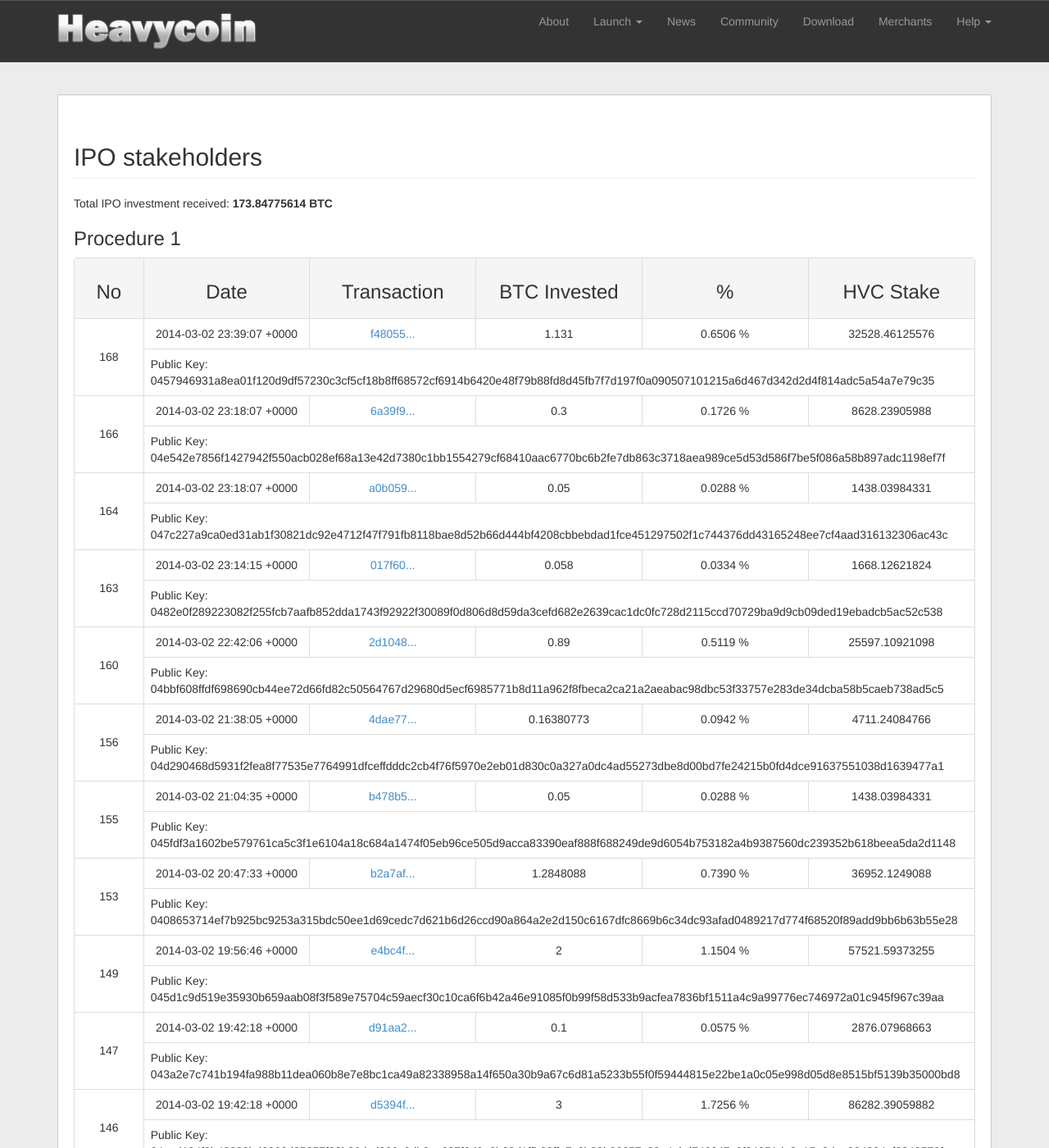
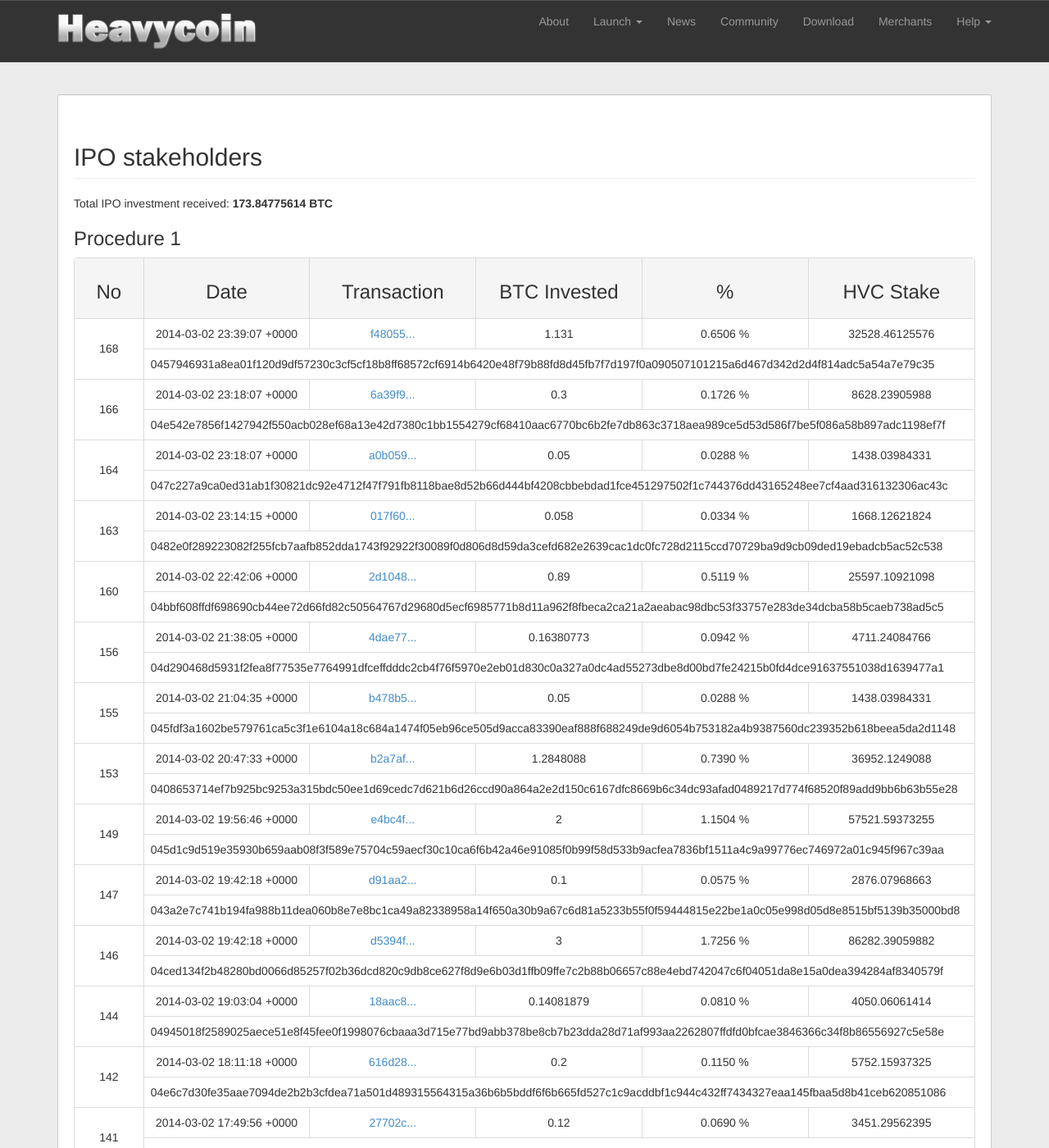
Before and after one commit to heavycoin/heavycoin.github.io, a Jekyll site: the page built from ipo-calculator.html, in a window 1280 px wide and 1400 px high. Shown: the whole window at 82% size. Built offline with Jekyll 4.4.1, drawn with Linux system fonts in a browser that asks for light colours; Markdown is read by kramdown in place of the engine named in the settings; some of the changed text lies outside the part shown.

Commit message:
Fix footer on the ipo-calculator page Replace lables with titles in address/public key fields

```diff
--- a/ipo-calculator.html
+++ b/ipo-calculator.html
@@ -37,7 +37,7 @@
           <td class="ipo_share">{{ item.hvcstake }}</td>
         </tr>
         <tr style="text-align: margin: 10px 0">
-          <td colspan="5" style="text-align: left">Public Key: {{ item.hvcpubkey }} </td>
+          <td colspan="5" style="text-align: left" title="Public Key">{{ item.hvcpubkey }} </td>
         </tr>
    {% endif %}
  {% endfor %}
@@ -71,12 +71,12 @@
           <td class="ipo_share">{{ item.hvcstake }}</td>
         </tr>
           <tr style="text-align: margin: 10px 0">
-          <td colspan="5" style="text-align: left">Address: {{ item.hvcaddress }}</td>
+          <td colspan="5" style="text-align: left" title="Address">{{ item.hvcaddress }}</td>
         </tr>
  {% endif %}
  {% endfor %}
         </tbody>
     </table>
-
-    </div>
+  </div>
+ </div>
 </div>
```
